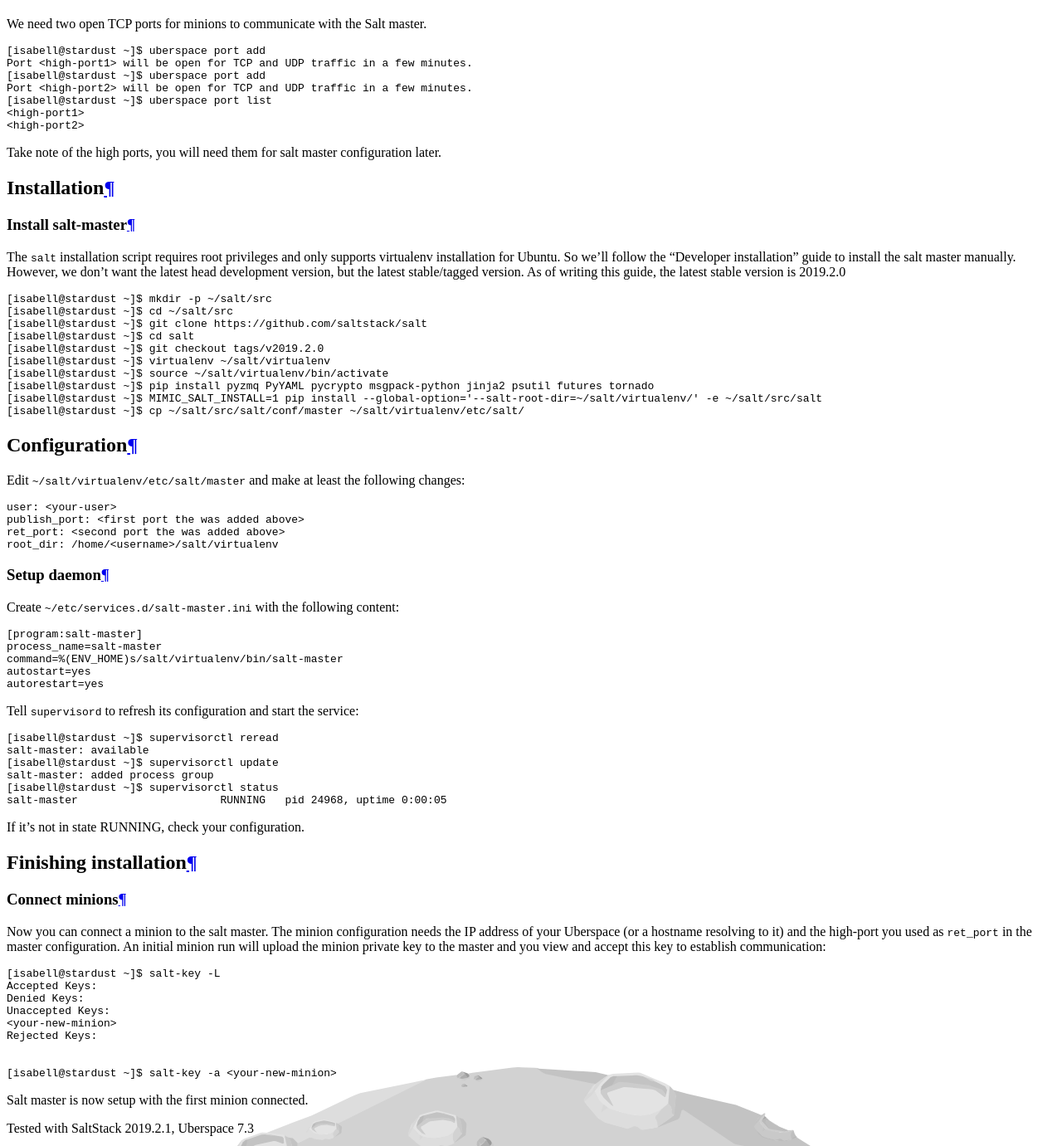
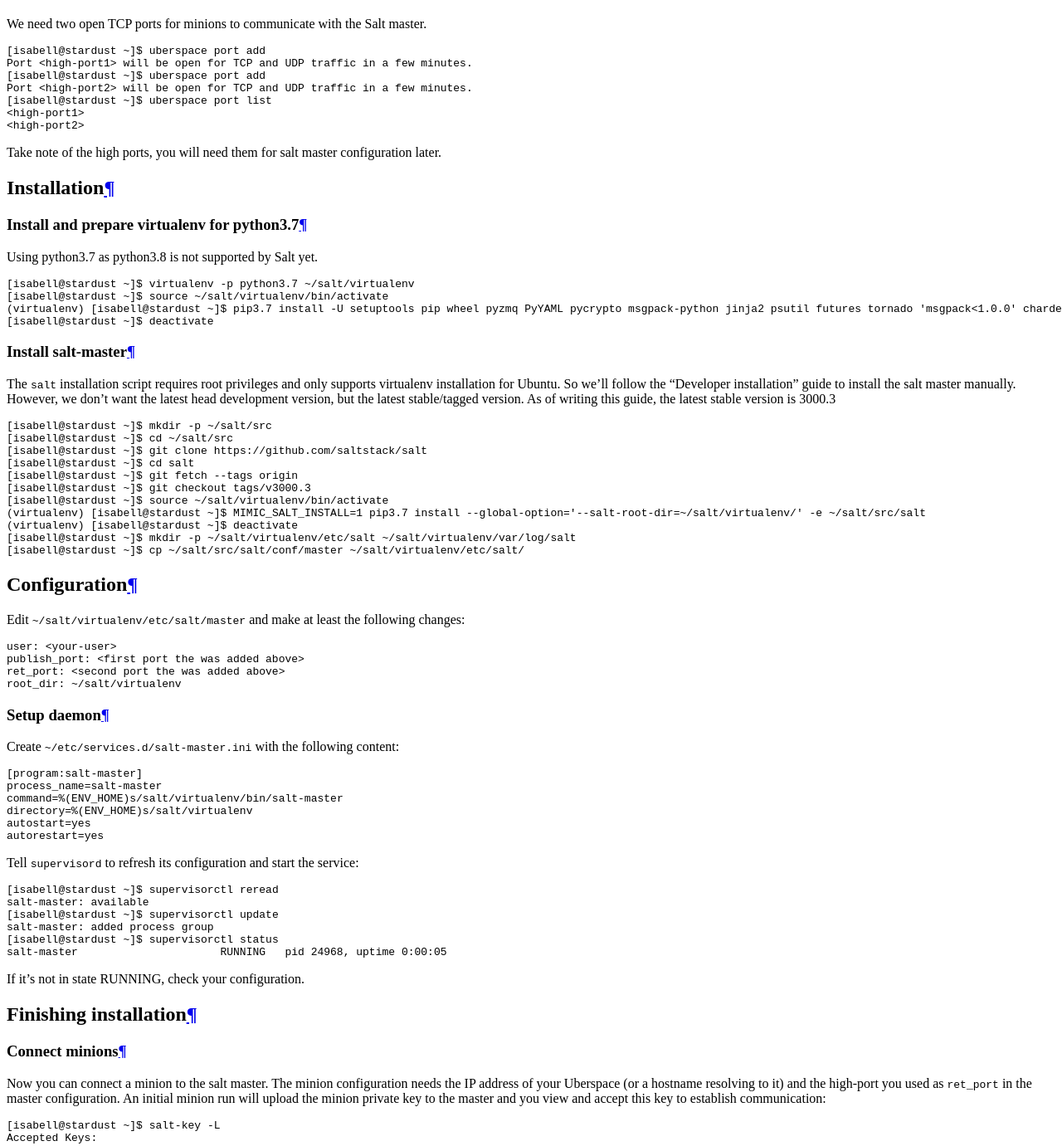
Before and after one commit to Uberspace/lab, a Sphinx documentation site: the page built from source/guide_salt.rst, in a window 1280 px wide and 1400 px high, scrolled down 3743 px, cut to the strip 0-1381 px from the top of the window. Shown: the whole strip at 83% size. Built offline with Sphinx 7.4.7 and the Read the Docs theme 2.0.0, drawn with Linux system fonts in a browser that asks for light colours; some of the changed text lies outside the part shown.

Commit message:
Update guide_salt.rst
updated to address previous install issues and use python3

```diff
--- a/source/guide_salt.rst
+++ b/source/guide_salt.rst
@@ -46,10 +46,22 @@
 Installation
 ============
 
+Install and prepare virtualenv for python3.7
+--------------------------------------------
+
+Using python3.7 as python3.8 is not supported by Salt yet.
+::
+
+ [isabell@stardust ~]$ virtualenv -p python3.7 ~/salt/virtualenv
+ [isabell@stardust ~]$ source ~/salt/virtualenv/bin/activate
+ (virtualenv) [isabell@stardust ~]$ pip3.7 install -U setuptools pip wheel pyzmq PyYAML pycrypto msgpack-python jinja2 psutil futures tornado 'msgpack<1.0.0' chardet idna urllib3 certifi requests
+ [isabell@stardust ~]$ deactivate
+
+
 Install salt-master
 -------------------
 
-The ``salt`` installation script requires root privileges and only supports virtualenv installation for Ubuntu. So we'll follow the "Developer installation" guide to install the salt master manually. However, we don't want the latest head development version, but the latest stable/tagged version. As of writing this guide, the latest stable version is 2019.2.0
+The ``salt`` installation script requires root privileges and only supports virtualenv installation for Ubuntu. So we'll follow the "Developer installation" guide to install the salt master manually. However, we don't want the latest head development version, but the latest stable/tagged version. As of writing this guide, the latest stable version is 3000.3
 
 ::
 
@@ -57,11 +69,12 @@
  [isabell@stardust ~]$ cd ~/salt/src
  [isabell@stardust ~]$ git clone https://github.com/saltstack/salt
  [isabell@stardust ~]$ cd salt
- [isabell@stardust ~]$ git checkout tags/v2019.2.0
- [isabell@stardust ~]$ virtualenv ~/salt/virtualenv
+ [isabell@stardust ~]$ git fetch --tags origin
+ [isabell@stardust ~]$ git checkout tags/v3000.3
  [isabell@stardust ~]$ source ~/salt/virtualenv/bin/activate
- [isabell@stardust ~]$ pip install pyzmq PyYAML pycrypto msgpack-python jinja2 psutil futures tornado
- [isabell@stardust ~]$ MIMIC_SALT_INSTALL=1 pip install --global-option='--salt-root-dir=~/salt/virtualenv/' -e ~/salt/src/salt
+ (virtualenv) [isabell@stardust ~]$ MIMIC_SALT_INSTALL=1 pip3.7 install --global-option='--salt-root-dir=~/salt/virtualenv/' -e ~/salt/src/salt
+ (virtualenv) [isabell@stardust ~]$ deactivate
+ [isabell@stardust ~]$ mkdir -p ~/salt/virtualenv/etc/salt ~/salt/virtualenv/var/log/salt
  [isabell@stardust ~]$ cp ~/salt/src/salt/conf/master ~/salt/virtualenv/etc/salt/
 
 
@@ -88,6 +101,7 @@
  [program:salt-master]
  process_name=salt-master
  command=%(ENV_HOME)s/salt/virtualenv/bin/salt-master
+ directory=%(ENV_HOME)s/salt/virtualenv
  autostart=yes
  autorestart=yes
 
@@ -127,6 +141,6 @@
 Salt master is now setup with the first minion connected.
 
 
-Tested with SaltStack 2019.2.1, Uberspace 7.3
+Tested with SaltStack 3000.3, Uberspace 7.7
 
 .. author_list::
```
Also changed, not shown: other parts of source/guide_salt.rst (+1 -1 lines).
